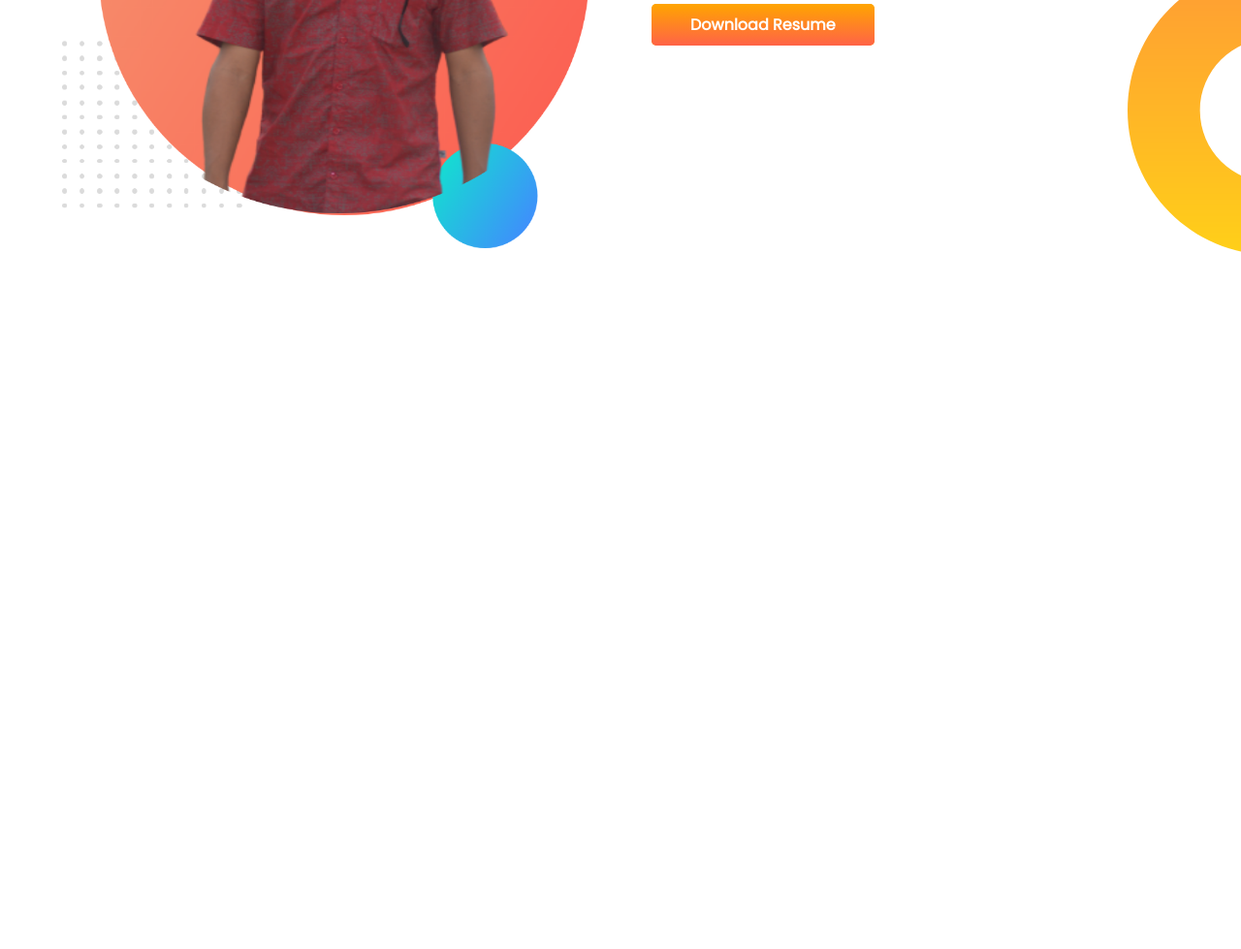
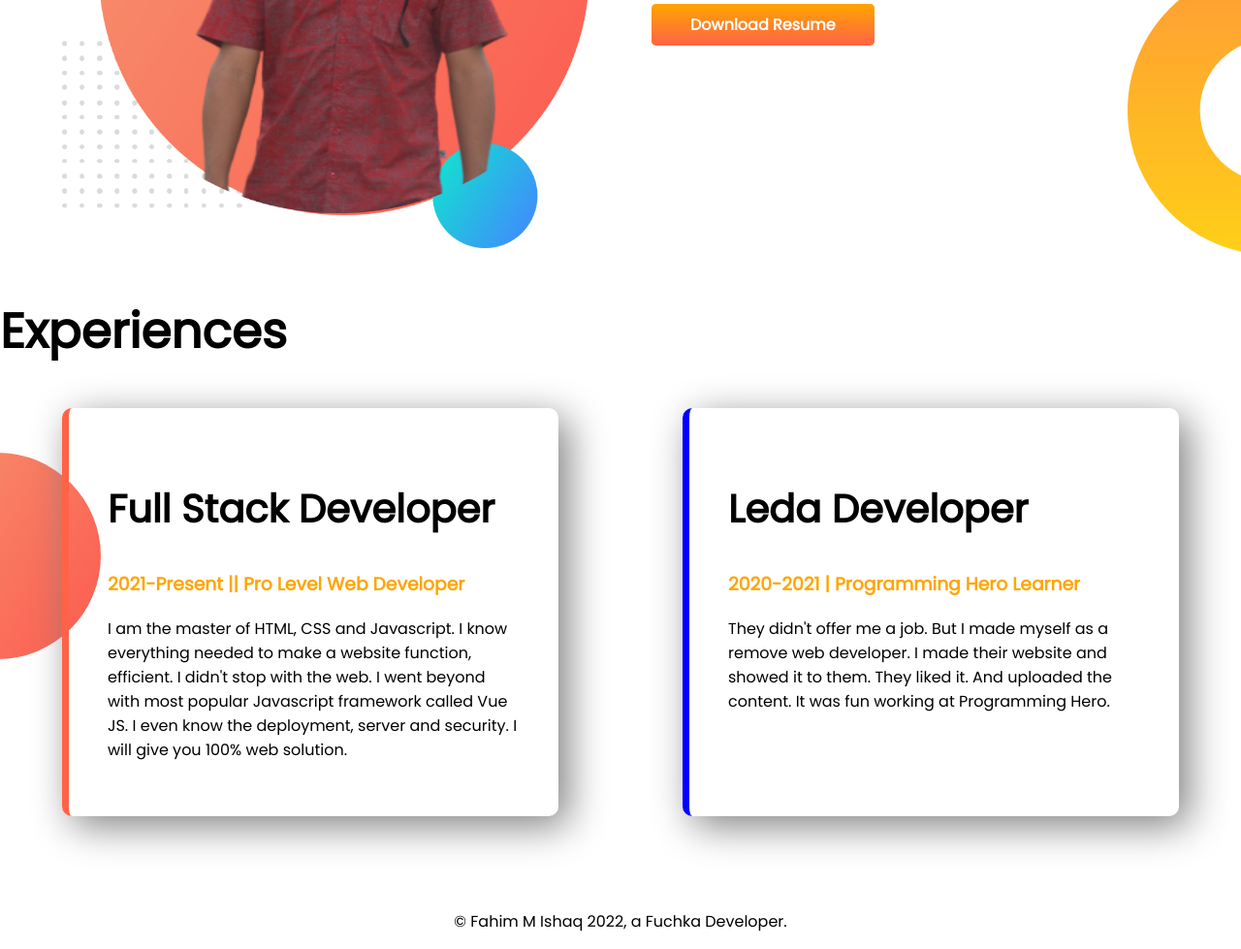
Before and after one commit to Fahim1272/developer-portfolio, a plain HTML site: page index.html in a window 1280 px wide. Shown: the part 874-1853 px from the top of the page at 97% size. Before the commit the page ends 1137 px from the top, so only its background shows below. Drawn offline with Linux system fonts and the light colour scheme.

Commit message:
styled border and footer

```diff
--- a/index.html
+++ b/index.html
@@ -13,7 +13,7 @@
 </head>
 
 <body>
-    <section class="top-banner">
+    <section class="top-banner flexible-container">
         <div class="half-width">
             <h1>Welcome To</h1>
             <h1><span class="rong">Fahim's</span> world!</h1>
@@ -29,7 +29,7 @@
         </div>
         <div class="half-width-1"><img src="images/fahu.png" alt=""></div>
     </section>
-    <section class="dream-big">
+    <section class="dream-big flexible-container">
         <div class="big-1">
             <img src="images/fahu2.png" alt="">
         </div>
@@ -38,9 +38,34 @@
             <h3>Become a web developer</h3>
             <p>I already learned the basic HTML and CSS. I can build any simple website. I can even teach my grandma how
                 to make simple website. My goal is to build 3 websites and learn advanced topics.</p>
-            <a class="link-btn" target="_blank" href="https://www.linkedin.com/in/fahim-m-ishaq-065185191/">Download Resume</a>
+            <a class="link-btn" target="_blank" href="https://www.linkedin.com/in/fahim-m-ishaq-065185191/">Download
+                Resume</a>
+        </div>
+    </section>
+    <section class="experience-area">
+        <h1>Experiences</h1>
+        <div class="flexible-container">
+            <div id="ful" class="experience-item">
+                <h2>Full Stack Developer</h2>
+                <h3 class="rong">2021-Present || Pro Level Web Developer</h3>
+                <p>
+                    I am the master of HTML, CSS and Javascript. I know everything needed to make a website function,
+                    efficient. I didn't stop with the web. I went beyond with most popular Javascript framework called
+                    Vue JS. I even know the deployment, server and security. I will give you 100% web solution.
+                </p>
+            </div>
+            <div id="leda" class="experience-item">
+                <h2>Leda Developer</h2>
+                <h3 class="rong">2020-2021 | Programming Hero Learner</h3>
+                <p>They didn't offer me a job. But I made myself as a remove web developer. I made their website and
+                    showed it to them. They liked it. And uploaded the content. It was fun working at Programming Hero.
+                </p>
+            </div>
         </div>
     </section>
 </body>
+<footer>
+    <p>© Fahim M Ishaq 2022, a Fuchka Developer.</p>
+</footer>
 
 </html>
--- a/style.css
+++ b/style.css
@@ -8,11 +8,15 @@ h1 {
     font-size: 50px;
 }
 
+h2 {
+    font-size: 40px;
+}
+
 .rong {
     color: orange;
 }
 
-section {
+.flexible-container {
     display: flex;
 }
 
@@ -73,3 +77,33 @@ section {
 .big-1 img {
     width: 100%;
 }
+
+.experience-item {
+    width: 40%;
+    margin-left: 5%;
+    margin-right: 5%;
+    box-shadow: 10px 10px 40px grey;
+    padding: 40px;
+    border-radius: 10px;
+
+}
+
+.experience-area {
+    background-image: url(images/exp-bg.png);
+    background-repeat: no-repeat;
+    background-position: left center;
+
+}
+
+#ful {
+    border-left: 7px solid tomato;
+}
+
+#leda {
+    border-left: 7px solid blue;
+}
+
+footer p {
+    text-align: center;
+    padding-top: 80px;
+}
```
